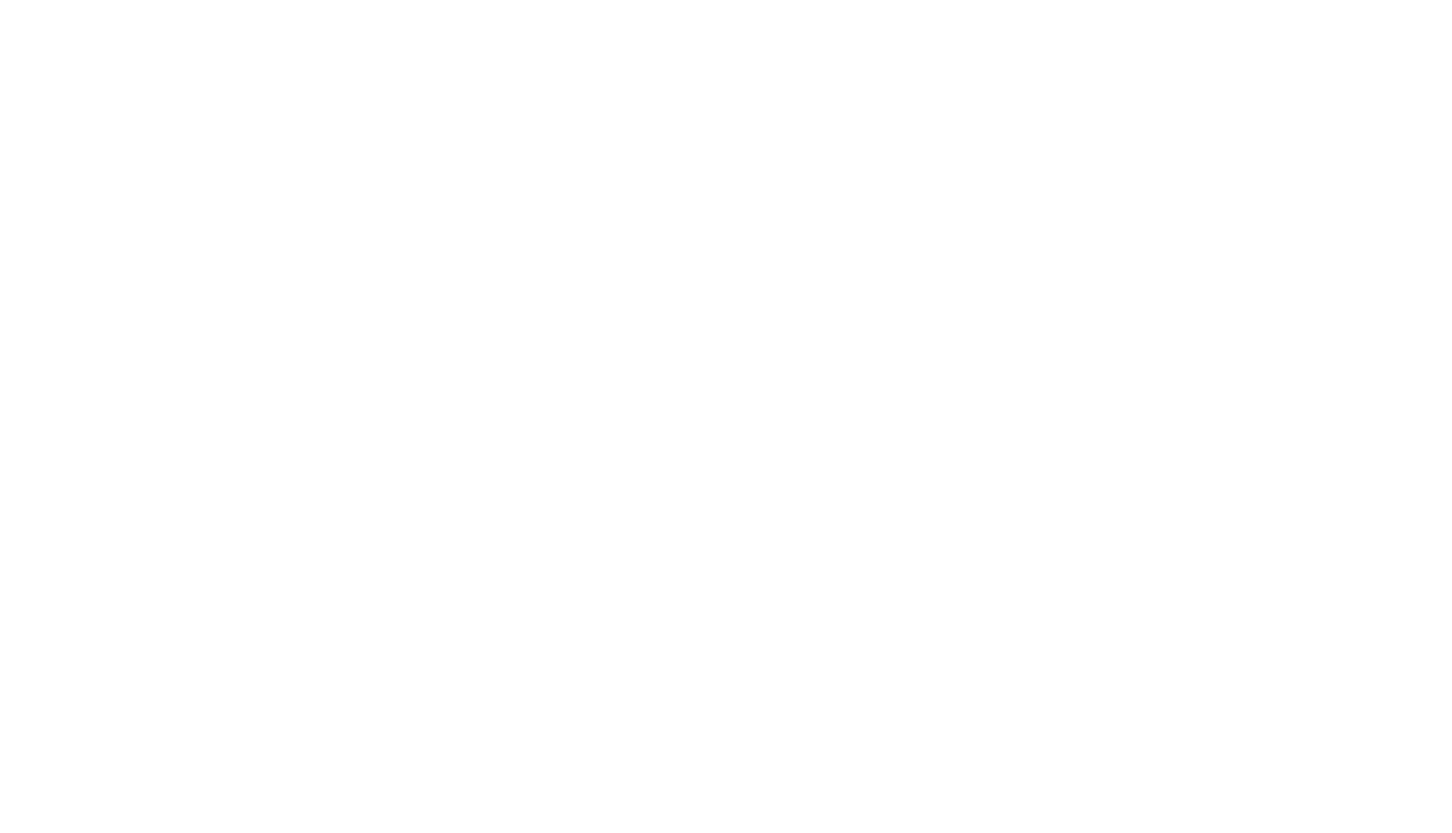
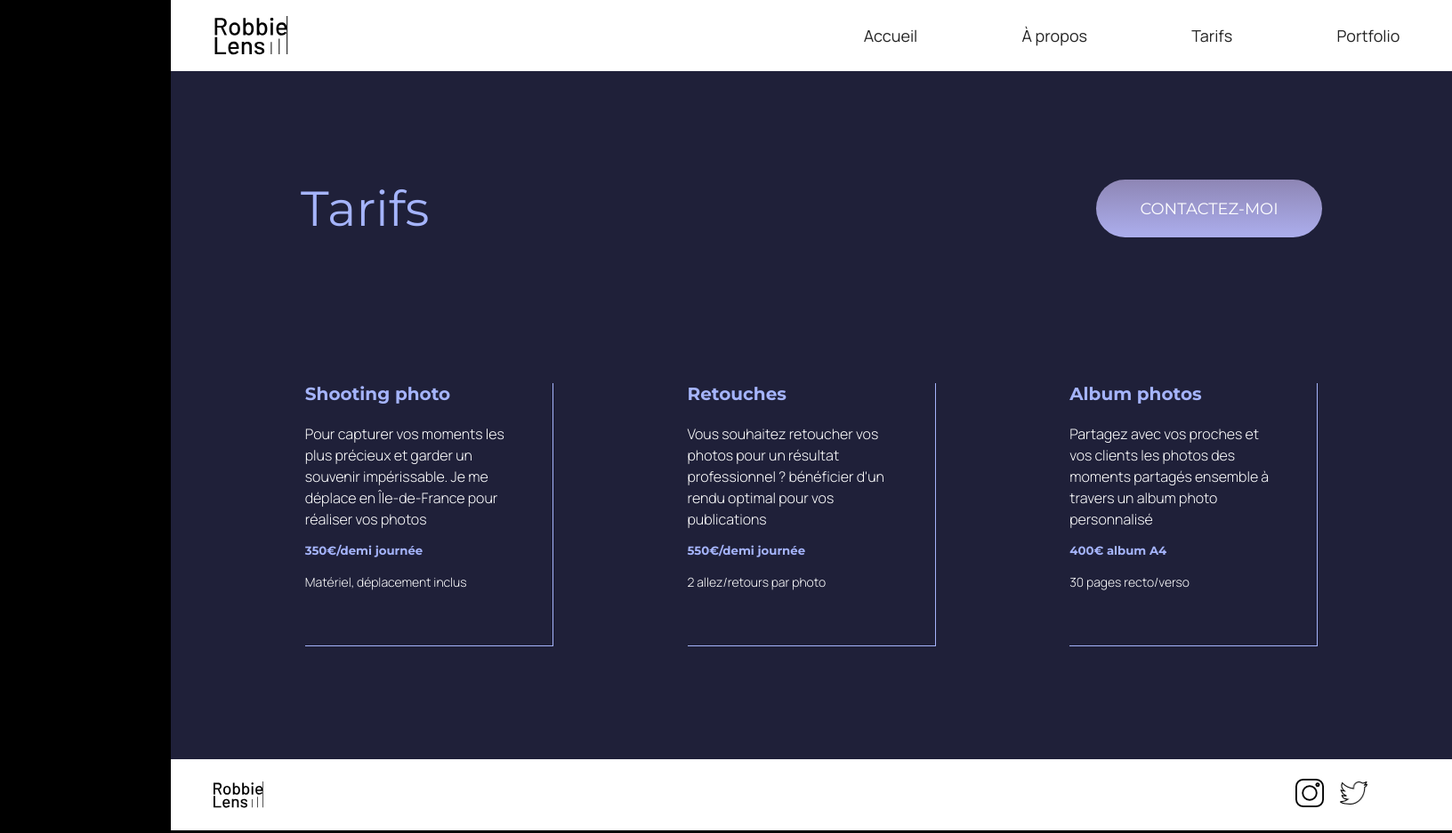
Before and after one commit to Wtfluna/robbie-lens-photography, a plain HTML site: page src/prices.html in a window 1280 px wide. Shown: the top 937 px of the page at 89% size, 1632 px wide, since content can reach past the window. Before the commit the page ends 800 px from the top, so only its background shows below. Drawn offline with Linux system fonts and the light colour scheme.

Commit message:
prices page in progress

```diff
--- a/src/prices.html
+++ b/src/prices.html
@@ -0,0 +1,91 @@
+<!DOCTYPE html>
+<html lang="en">
+  <head>
+    <meta charset="UTF-8" />
+    <meta name="viewport" content="width=device-width, initial-scale=1.0" />
+    <link rel="stylesheet" href="style.css" />
+    <link rel="preconnect" href="https://fonts.googleapis.com" />
+    <link rel="preconnect" href="https://fonts.gstatic.com" crossorigin />
+    <link
+      href="https://fonts.googleapis.com/css2?family=Manrope:wght@200..800&display=swap"
+      rel="stylesheet"
+    />
+    <link rel="preconnect" href="https://fonts.googleapis.com" />
+    <link rel="preconnect" href="https://fonts.gstatic.com" crossorigin />
+    <link
+      href="https://fonts.googleapis.com/css2?family=Manrope:wght@200..800&family=Montserrat:ital,wght@0,100..900;1,100..900&display=swap"
+      rel="stylesheet"
+    />
+    <title>Tarifs</title>
+  </head>
+  <body>
+    <header>
+      <nav class="header-nav">
+        <img
+          src="/assets/logo.svg"
+          alt="robbie-lens-logo"
+          class="header-nav__logo"
+        />
+        <div class="header-nav__links">
+          <a href="/src/index.html">Accueil</a>
+          <a href="/src/about.html">À propos</a>
+          <a href="/src/prices.html">Tarifs</a>
+          <a href="/src/portfolio.html">Portfolio</a>
+        </div>
+      </nav>
+    </header>
+    <div class="prices-header">
+      <h1>Tarifs</h1>
+      <div class="prices-header__button">
+        <a href="/src/portfolio.html" class="button">Contactez-moi</a>
+      </div>
+    </div>
+    <section class="prices-description">
+      <div class="prices-description__container">
+        <h4>Shooting photo</h4>
+        <p>
+          Pour capturer vos moments les plus précieux et garder un souvenir
+          impérissable. Je me déplace en Île-de-France pour réaliser vos photos
+        </p>
+        <h5>350&euro;/demi journée</h5>
+        <p class="prices-description__details">Matériel, déplacement inclus</p>
+      </div>
+      <div class="prices-description__container">
+        <h4>Retouches</h4>
+        <p>
+          Vous souhaitez retoucher vos photos pour un résultat professionnel ?
+          bénéficier d'un rendu optimal pour vos publications
+        </p>
+        <h5>550&euro;/demi journée</h5>
+        <p class="prices-description__details">2 allez/retours par photo</p>
+      </div>
+      <div class="prices-description__container">
+        <h4>Album photos</h4>
+        <p>
+          Partagez avec vos proches et vos clients les photos des moments
+          partagés ensemble à travers un album photo personnalisé
+        </p>
+        <h5>400&euro; album A4</h5>
+        <p class="prices-description__details">30 pages recto/verso</p>
+      </div>
+    </section>
+  </body>
+
+  <footer>
+    <nav class="footer-nav">
+      <img
+        src="/assets/logo.svg"
+        alt="robbie-lens-logo"
+        class="footer-nav__logo"
+      />
+      <div class="footer-nav__links">
+        <a href="https://www.instagram.com/" target="_blank">
+          <img src="/assets/icones/instagram.png" alt="instagram"
+        /></a>
+        <a href="https://x.com/?lang=fr" target="_blank">
+          <img src="/assets/icones/twitter.png" alt="twitter"
+        /></a>
+      </div>
+    </nav>
+  </footer>
+</html>
--- a/src/styles/abstracts/_variables.scss
+++ b/src/styles/abstracts/_variables.scss
@@ -1,7 +1,7 @@
 // Fonts
 
-$heading-font:'Montserrat', sans-serif;
-$paragraph-font:'Manrope', sans-serif;
+$heading-font: "Montserrat", sans-serif;
+$paragraph-font: "Manrope", sans-serif;
 
 // Font-Size
 
@@ -9,9 +9,11 @@ $paragraph-font:'Manrope', sans-serif;
 $bs-H1: 55px;
 $bs-H2: 35px;
 $bs-H3: 30px;
+$bs-H4: 20px;
+$bs-H5: 16px;
 
 // Colors
 
-$white: #FFF;
-$secondary-color: #A5B4FC;
-$primary-color: #1F2039;
+$white: #fff;
+$secondary-color: #a5b4fc;
+$primary-color: #1f2039;
--- a/src/styles/main.scss
+++ b/src/styles/main.scss
@@ -3,6 +3,6 @@
 @use "layout/footer";
 @use "components/buttons";
 @use "../styles/pages/homepage/homepage";
-@use "pages/prices";
+@use "../styles/pages/prices/prices";
 @use "../styles/pages/portfolio/portfolio";
 @use "../styles/pages/about/about";
--- a/src/styles/pages/about/_about-about.scss
+++ b/src/styles/pages/about/_about-about.scss
@@ -52,22 +52,20 @@
 
     &::before {
       width: 1px;
-      height: 407px; /* Changez cette valeur pour ajuster la longueur */
+      height: 407px; /* Pour ajuster la longueur */
       right: 11px;
       top: 60px; /* Pour centrer verticalement */
     }
 
     &::after {
       height: 1px;
-      width: 258px; /* Changez cette valeur pour ajuster la longueur */
-      bottom: 7px;
+      width: 258px; /* Pour ajuster la longueur */
+      bottom: 10px;
       right: 12px; /* Pour centrer horizontalement */
     }
   }
 
   &__button {
-    width: 100%;
-    height: auto;
     padding: 72px 0px 118px 0px;
     display: flex;
     justify-content: center;
--- a/src/styles/pages/about/_about.scss
+++ b/src/styles/pages/about/_about.scss
@@ -1,3 +1,2 @@
-@use "../../abstracts/variables";
 @use "../about/about-about";
 @use "../about/about-gallery";
--- a/src/styles/pages/homepage/_homepage-presentation.scss
+++ b/src/styles/pages/homepage/_homepage-presentation.scss
@@ -1,7 +1,6 @@
 @use "../../abstracts/variables";
 
 .presentation {
-  width: 100%;
   height: 653px;
   display: flex;
   flex-wrap: wrap;
--- a/src/styles/pages/homepage/_homepage-project.scss
+++ b/src/styles/pages/homepage/_homepage-project.scss
@@ -3,10 +3,10 @@
 .project {
   display: flex;
   flex-direction: column;
+
   background-color: variables.$white;
 
   h2 {
-    width: 100%;
     height: 187px;
     display: flex;
     justify-content: center;
@@ -19,7 +19,6 @@
   }
 
   &__gallery {
-    width: 100%;
     height: 638px;
     display: flex;
     flex-direction: row;
@@ -33,8 +32,6 @@
     }
   }
   &__button {
-    width: 100%;
-    height: auto;
     padding: 66px 0px 118px 0px;
     display: flex;
     justify-content: center;
--- a/src/styles/pages/portfolio/_portfolio.scss
+++ b/src/styles/pages/portfolio/_portfolio.scss
@@ -1,6 +1,6 @@
 @use "../../abstracts/variables";
 
-.portfolio-h1 {
+.portfolio-header {
   width: 100%;
   height: 307px;
   display: flex;
@@ -35,7 +35,7 @@
     line-height: 42.67px;
   }
 
-  &__landscapes {
+  &__photos {
     width: 1010px;
     height: 638px;
     display: flex;
@@ -51,21 +51,8 @@
       height: 311px;
     }
   }
+
   &__portraits {
-    width: 1010px;
-    height: 638px;
     margin-bottom: 118px;
-    display: flex;
-    flex-direction: column;
-    flex-wrap: wrap;
-    justify-content: center;
-    align-self: center;
-    gap: 16px;
-    background-color: variables.$white;
-
-    img {
-      width: 328px;
-      height: 311px;
-    }
   }
 }
--- /dev/null
+++ b/src/styles/pages/prices/_prices-description.scss
@@ -0,0 +1,52 @@
+@use "../../abstracts/variables";
+
+.prices-description {
+  height: 380px;
+  background-color: variables.$primary-color;
+  padding-bottom: 85px;
+  display: flex;
+  justify-content: space-evenly;
+  align-items: center;
+
+  h4,
+  h5 {
+    font-family: variables.$heading-font;
+    color: variables.$secondary-color;
+    line-height: 24.38px;
+  }
+
+  h4 {
+    width: 240px;
+    height: 24px;
+    font-size: variables.$bs-H4;
+    margin-bottom: 21px;
+  }
+
+  p {
+    height: 96px;
+    margin: 0px 38px 35px 0px;
+    font-family: variables.$paragraph-font;
+    color: variables.$white;
+    font-weight: 300;
+    line-height: 24px;
+  }
+
+  h5 {
+    width: 224px;
+    height: 19px;
+    margin-bottom: 17px;
+  }
+
+  &__details {
+    font-size: 14px;
+  }
+
+  &__container {
+    width: 278px;
+    height: 295px;
+    display: flex;
+    flex-direction: column;
+    border-right: 1px solid variables.$secondary-color;
+    border-bottom: 1px solid variables.$secondary-color;
+  }
+}
--- /dev/null
+++ b/src/styles/pages/prices/_prices-header.scss
@@ -0,0 +1,28 @@
+@use "../../abstracts/variables";
+
+.prices-header {
+  height: 309px;
+  display: flex;
+  align-items: center;
+  justify-content: space-around;
+  background-color: variables.$primary-color;
+
+  h1 {
+    width: 602px;
+    height: 67px;
+    display: flex;
+    align-items: center;
+    font-family: variables.$heading-font;
+    font-weight: 400;
+    line-height: 67.05px;
+    font-size: variables.$bs-H1;
+    color: variables.$secondary-color;
+  }
+
+  &__button {
+    width: 254px;
+    height: 65px;
+    display: flex;
+    justify-content: center;
+  }
+}
--- /dev/null
+++ b/src/styles/pages/prices/_prices.scss
@@ -0,0 +1,2 @@
+@use "../prices/prices-header";
+@use "../prices/prices-description";
```
Also changed, not shown: src/portfolio.html (+3 -3 lines), src/style.css, src/styles/pages/_prices.scss (deleted), 1 other file.
